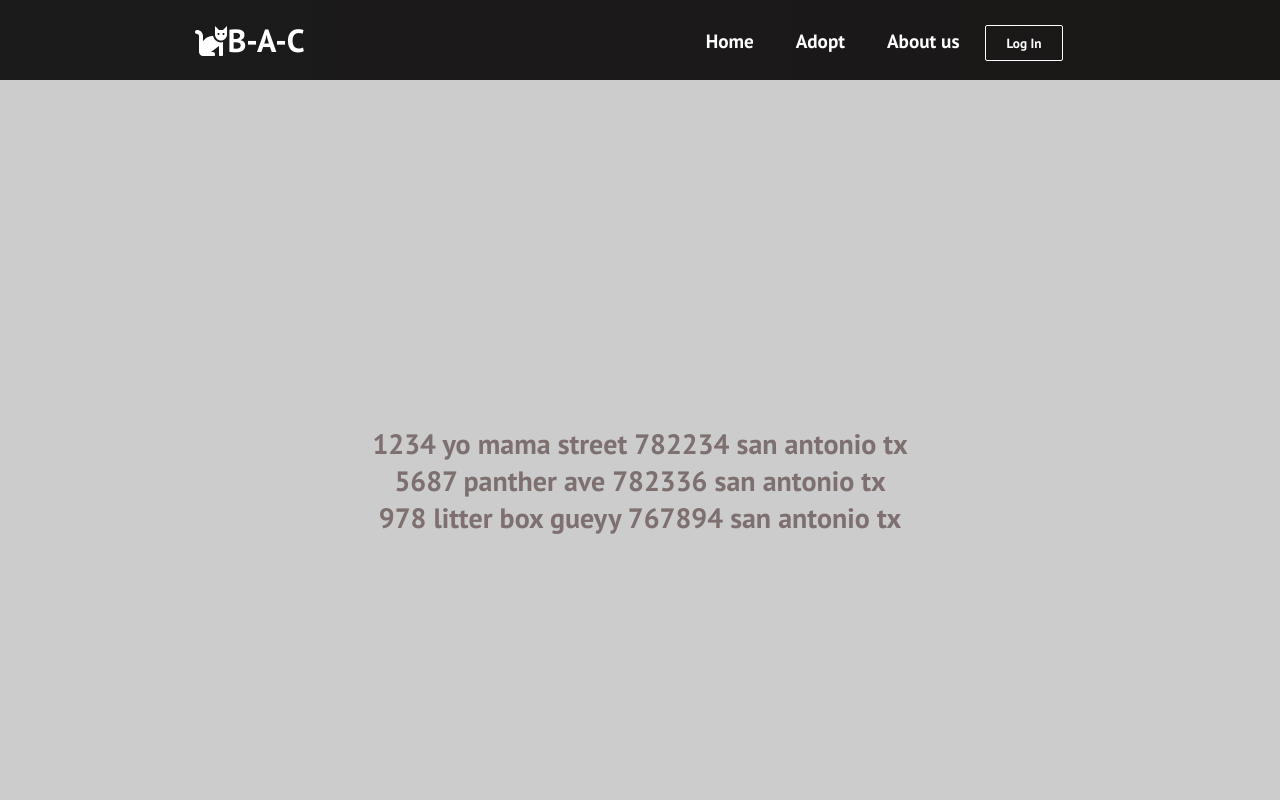
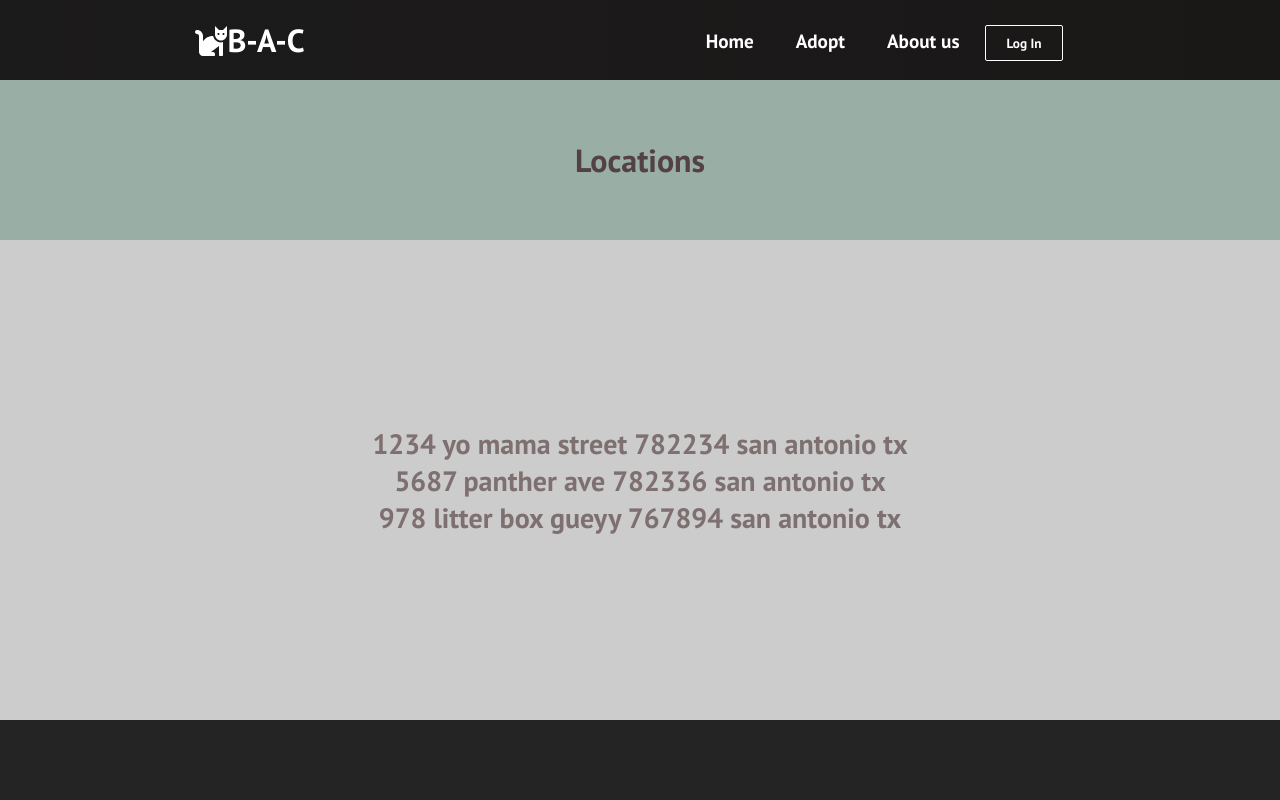
Before and after one commit to steverodrig/Bag-a-Cat, a React (Create React App) app in the folder client/: page /locations in a window 1280 px wide. Shown: the top 800 px of the page. Built offline with nearby package versions, Linux system fonts and the light colour scheme.

Commit message:
for the kitties

```diff
--- a/client/src/component/careers.css
+++ b/client/src/component/careers.css
@@ -1,6 +1,6 @@
 .career-container {
     /* background: url('/images/img-home.jpg') center center/cover no-repeat; */
-    height: 100vh;
+    height: 80vh;
     width: 100%;
     display: flex;
     flex-direction: column;
@@ -11,7 +11,7 @@
   }
 .career-wrapper {
     /* background: url('/images/img-home.jpg') center center/cover no-repeat; */
-    height: 80vh;
+    height: 60vh;
     width: 80%;
     display: flex;
     flex-direction: column;
@@ -31,6 +31,12 @@
 
   }
 
+  .career-wrapper > h1 {
+    color: rgb(126, 112, 112);
+    font-size: 50px;
+    margin-top: -150px;
+
+  }
   .career-wrapper > h3 {
     color: rgb(126, 112, 112);
     font-size: 50px;
@@ -57,6 +63,11 @@
   @media screen and (max-width: 820px) {
 
 
+   .career-wrapper > h1 {
+        color: rgb(126, 112, 112);
+        font-size: 24px;
+        margin-top: -150px;
+    }
    .career-wrapper > h3 {
         color: rgb(126, 112, 112);
         font-size: 24px;
--- a/client/src/component/contact.css
+++ b/client/src/component/contact.css
@@ -22,6 +22,7 @@
     flex-wrap: wrap;
     box-shadow: inset 0 0 0 1000px rgba(0, 0, 0, 0.2);
     object-fit: contain;
+    background-color: rgb(191, 218, 207);
 
 
   }
--- a/client/src/component/locations.css
+++ b/client/src/component/locations.css
@@ -1,6 +1,6 @@
 .location-section {
     /* background: url('/images/img-home.jpg') center center/cover no-repeat; */
-    height: 100vh;
+    height: 60vh;
     max-width: 100%;
     display: flex;
     flex-direction: column;
@@ -15,3 +15,15 @@
     font-size: 28px;
 
   }
+
+  .location-header {
+    height: 20vh;
+    max-width: 100%;
+    display: flex;
+    flex-direction: column;
+    justify-content: center;
+    align-items: center;
+    box-shadow: inset 0 0 0 1000px rgba(0, 0, 0, 0.2);
+    object-fit: contain;
+    background-color: rgb(191, 218, 207);
+  }
--- a/client/src/pages/careers.js
+++ b/client/src/pages/careers.js
@@ -13,6 +13,7 @@ function Careers() {
         <>
         <div className ="career-container">
             <div className="career-wrapper">
+                <h1>careers with B-A-C</h1>
              <h3>send us your info!!</h3>
 
              <form onSubmit={handleSubmit(onSubmit)}>
--- a/client/src/pages/locations.js
+++ b/client/src/pages/locations.js
@@ -5,6 +5,9 @@ import '../component/locations.css'
 function Locations() {
     return (
         <>
+        <div className="location-header">
+           <h1>Locations</h1>
+        </div>
         <div className="location-section">
             <ul>1234 yo mama street 782234 san antonio tx </ul>
             <ul>5687 panther ave 782336 san antonio tx </ul>
```
